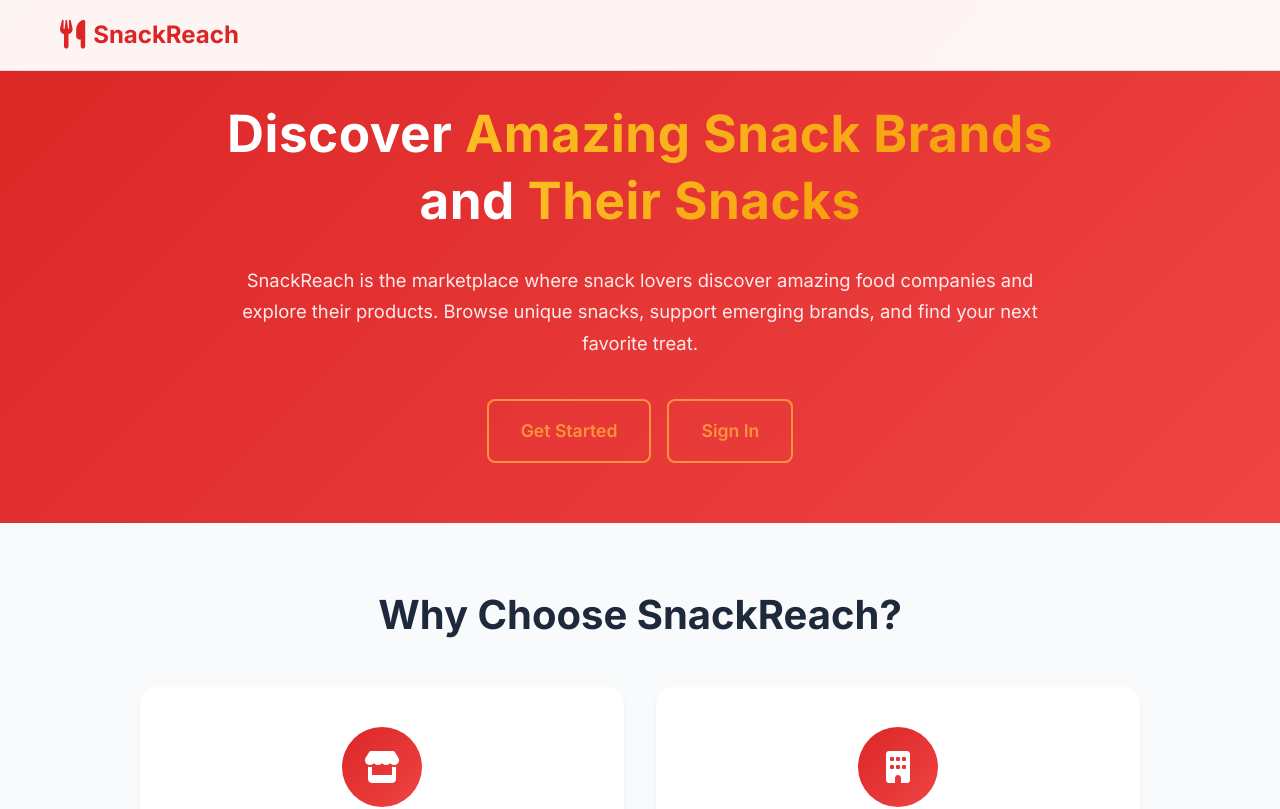
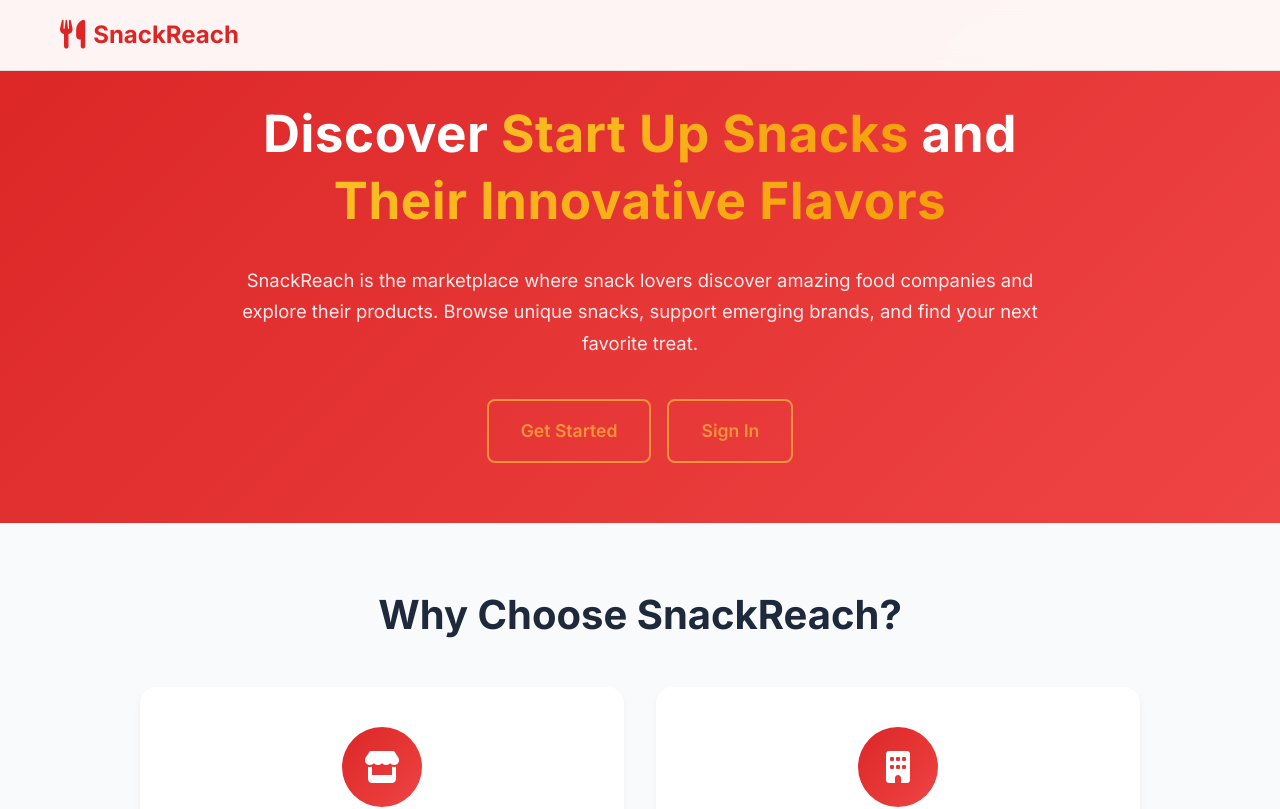
Before and after one commit to andyackerman1/snackreach, a React (Vite) app: page / in a window 1280 px wide. Shown: the top 809 px of the page. Built offline with nearby package versions, Linux system fonts and the light colour scheme; no server answers.

Commit message:
Update homepage headline: Discover start up snacks and their innovative flavors

```diff
--- a/src/pages/HomePage.jsx
+++ b/src/pages/HomePage.jsx
@@ -37,7 +37,7 @@ export default function HomePage() {
               marginRight: "auto",
               padding: "0 20px"
             }}>
-              Discover <span className="highlight">Amazing Snack Brands</span> and <span className="highlight">Their Snacks</span>
+              Discover <span className="highlight">Start Up Snacks</span> and <span className="highlight">Their Innovative Flavors</span>
             </h1>
             <p className="hero-description" style={{
               fontSize: "1.15rem",
```
